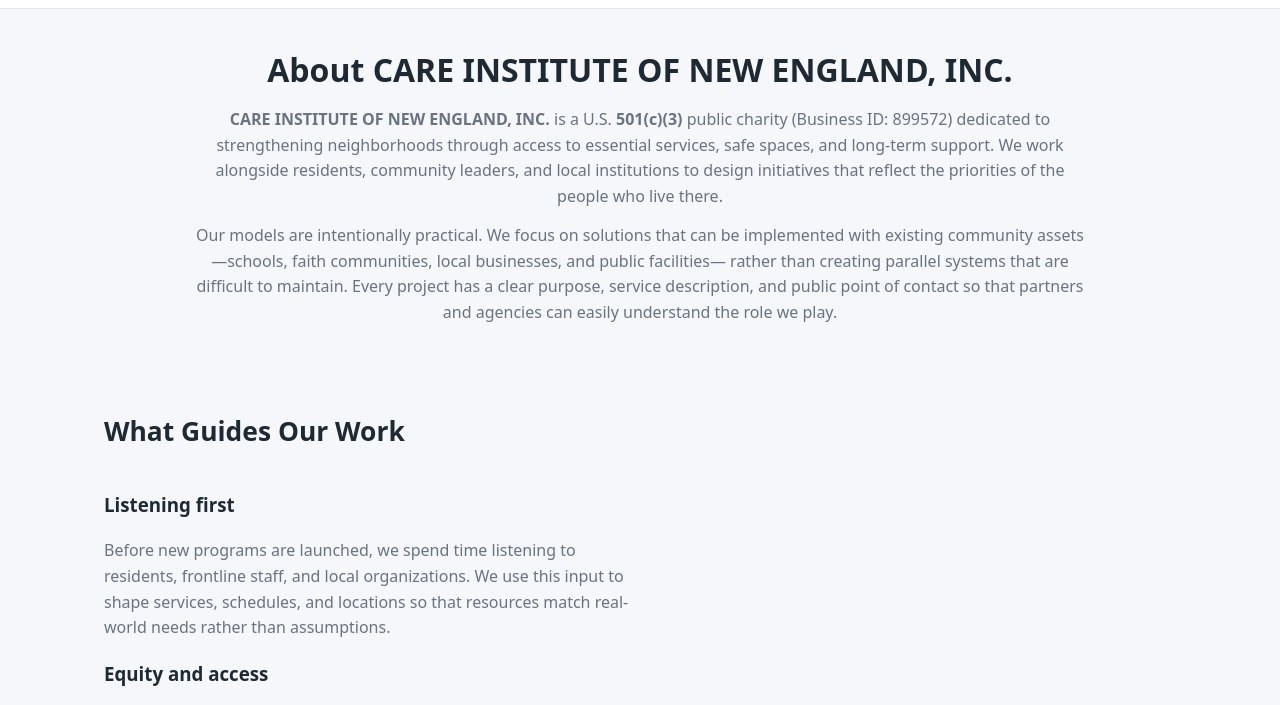
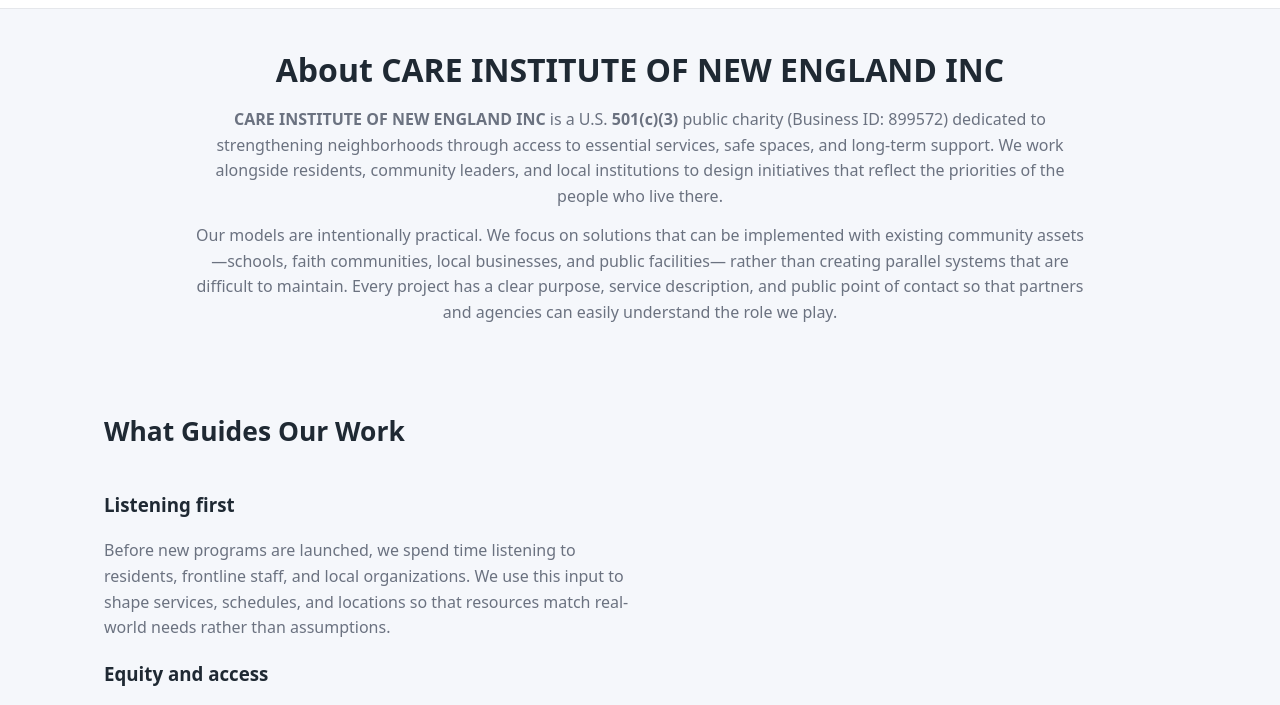
Before and after one commit to thuanbg111/care-institute-of-new-england-inc-9572, a plain HTML site: page about.html in a window 1280 px wide. Shown: the part 82-787 px from the top of the page. Drawn offline with Linux system fonts and the light colour scheme.

Commit message:
Update about.html

```diff
--- a/about.html
+++ b/about.html
@@ -3,12 +3,12 @@
 <head>
 <meta charset="utf-8" />
 <meta name="viewport" content="width=device-width,initial-scale=1" />
-<title>CARE INSTITUTE OF NEW ENGLAND, INC. – Nonprofit • 2025</title>
+<title>CARE INSTITUTE OF NEW ENGLAND INC – Nonprofit • 2025</title>
 <link rel="stylesheet" href="assets/styles.css" />
 <link rel="icon" href="images/logo.png" />
 
 <meta name="data-ein" content="899572">
-<meta name="data-name" content="CARE INSTITUTE OF NEW ENGLAND, INC.">
+<meta name="data-name" content="CARE INSTITUTE OF NEW ENGLAND INC">
 <meta name="data-email" content="contact@careinstitute.newhamperc3.shop">
 <meta name="data-phone" content="+17345794947">
 <meta name="data-address" content="1001 Elm Street Suite 203, Manchester, NH, 03101, USA">
@@ -27,7 +27,7 @@
       <a href="index.html">Home</a>
       <a class="active" href="about.html">About</a>
     </nav>
-    <a href="index.html"><img src="images/logo.png" style="width:150px" alt="CARE INSTITUTE OF NEW ENGLAND, INC. logo"></a>
+    <a href="index.html"><img src="images/logo.png" style="width:150px" alt="CARE INSTITUTE OF NEW ENGLAND INC logo"></a>
     <nav>
       <a href="governance.html">Governance</a>
       <a href="contact.html">Contact</a>
@@ -36,9 +36,9 @@
 </header>
 
 <section class="section">
-  <h1>About CARE INSTITUTE OF NEW ENGLAND, INC.</h1>
+  <h1>About CARE INSTITUTE OF NEW ENGLAND INC</h1>
   <p>
-    <strong>CARE INSTITUTE OF NEW ENGLAND, INC.</strong> is a U.S. <strong>501(c)(3)</strong> public charity (Business ID: 899572)
+    <strong>CARE INSTITUTE OF NEW ENGLAND INC</strong> is a U.S. <strong>501(c)(3)</strong> public charity (Business ID: 899572)
     dedicated to strengthening neighborhoods through access to essential services, safe spaces,
     and long-term support. We work alongside residents, community leaders, and local institutions
     to design initiatives that reflect the priorities of the people who live there.
@@ -87,7 +87,7 @@
     <article class="cc054a69d91">
       <h3>Charitable status</h3>
       <p>
-        CARE INSTITUTE OF NEW ENGLAND, INC. is organized and operated exclusively for charitable and educational purposes
+        CARE INSTITUTE OF NEW ENGLAND INC is organized and operated exclusively for charitable and educational purposes
         within the meaning of Section 501(c)(3) of the Internal Revenue Code. Contributions may
         be tax-deductible as allowed by law.
       </p>
@@ -117,7 +117,7 @@
   <div class="footer-inner">
     <div>
       <img src="images/logo.png" style="width:130px;margin-bottom:.5rem" alt="">
-      <div class="small">© <span id="year"></span> CARE INSTITUTE OF NEW ENGLAND, INC.</div>
+      <div class="small">© <span id="year"></span> CARE INSTITUTE OF NEW ENGLAND INC</div>
       <div class="small">501(c)(3) • Business ID: 899572</div>
     </div>
     <div>
```
